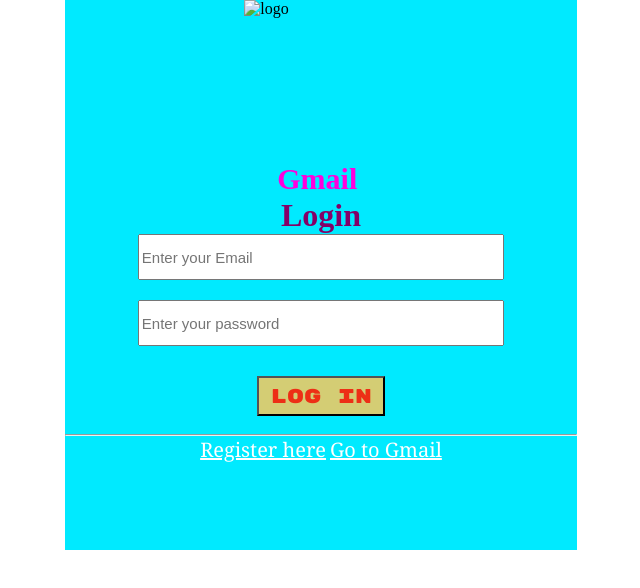
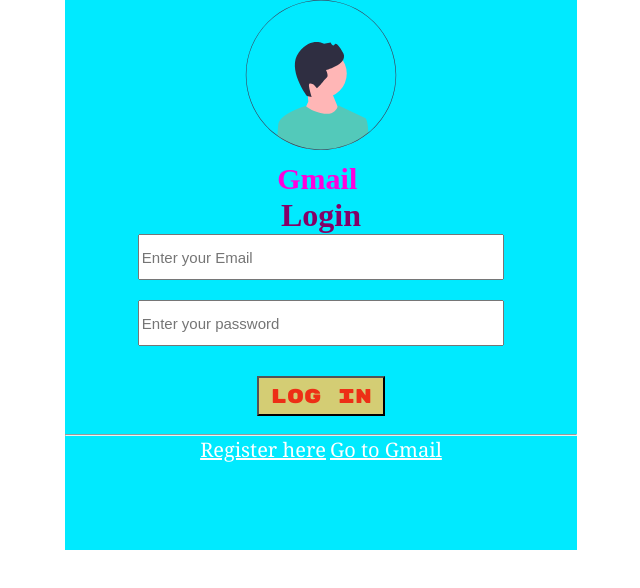
Before and after one commit to techadityachauhan/techadityachauhan.github.io, a plain HTML site: page login.html in a window 1280 px wide. Shown: the whole page, without its empty margins (319-959 px from the left). Drawn offline with Linux system fonts and the light colour scheme.

Commit message:
login image add

```diff
--- a/login.html
+++ b/login.html
@@ -63,7 +63,7 @@
 </head>
 <body>
     <div class="a" >
-        <img src="images/male_avatar.svg" alt="logo">
+        <img src="male_avatar.svg" alt="logo">
         <h1 align="center"><span id="a1"></span><span id="a2">&nbsp;Gmail</span><span id="a3">&nbsp;&nbsp;</span></h1>
         <h1 align="center">Login</h1>
         <form align="center" method="post">
```
